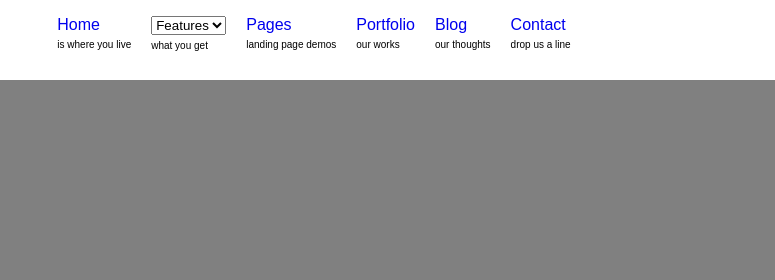
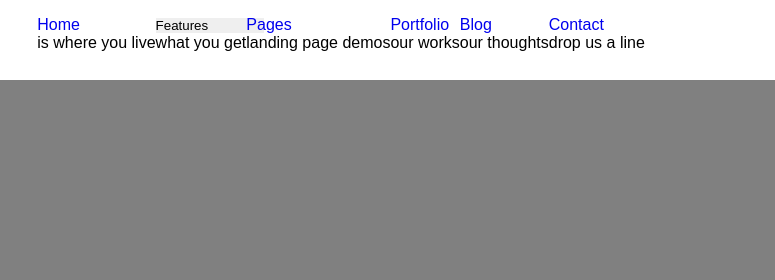
Before and after one commit to obb12/page, a plain HTML site: page index.html in a window 1280 px wide. Shown: the top 280 px of the page, 505-1280 px from the left. Drawn offline with nearby package versions, Linux system fonts and the light colour scheme.

Commit message:
Update style.css

```diff
--- a/css/style.css
+++ b/css/style.css
@@ -20,11 +20,18 @@ nav {
     list-style-type: none; }
     nav ul a {
       text-decoration: none; }
-  nav li {
+  nav li
     margin-left: 20px; }
     nav li span {
       font-size: 10px; }
-
+select{ appearance: none;
+    -webkit-appearance: none;
+    -moz-appearance: none;
+    border: none;
+    /* needed for Firefox: */
+    overflow:hidden;
+    width: 120%;
+}
 #content {
   height: 809px;
   width: 100%; }
```
